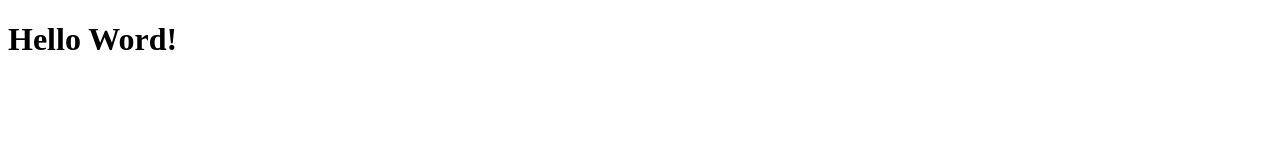
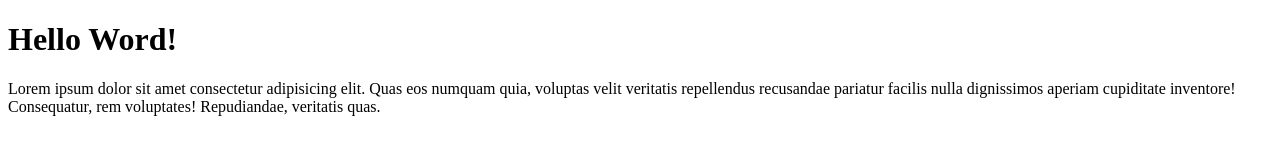
Before and after one commit to Jaquelinediias/loja-virtual, a plain HTML site: page index.html in a window 1280 px wide. Drawn offline with Linux system fonts and the light colour scheme.

Commit message:
novas atualizações no Readme e no index.

```diff
--- a/index.html
+++ b/index.html
@@ -7,5 +7,8 @@
 </head>
 <body>
     <h1>Hello Word!</h1>
+    <p>
+     Lorem ipsum dolor sit amet consectetur adipisicing elit. Quas eos numquam quia, voluptas velit veritatis repellendus recusandae pariatur facilis nulla dignissimos aperiam cupiditate inventore! Consequatur, rem voluptates! Repudiandae, veritatis quas.
+    </p>
 </body>
 </html>
```
Also changed, not shown: 1 other file.
